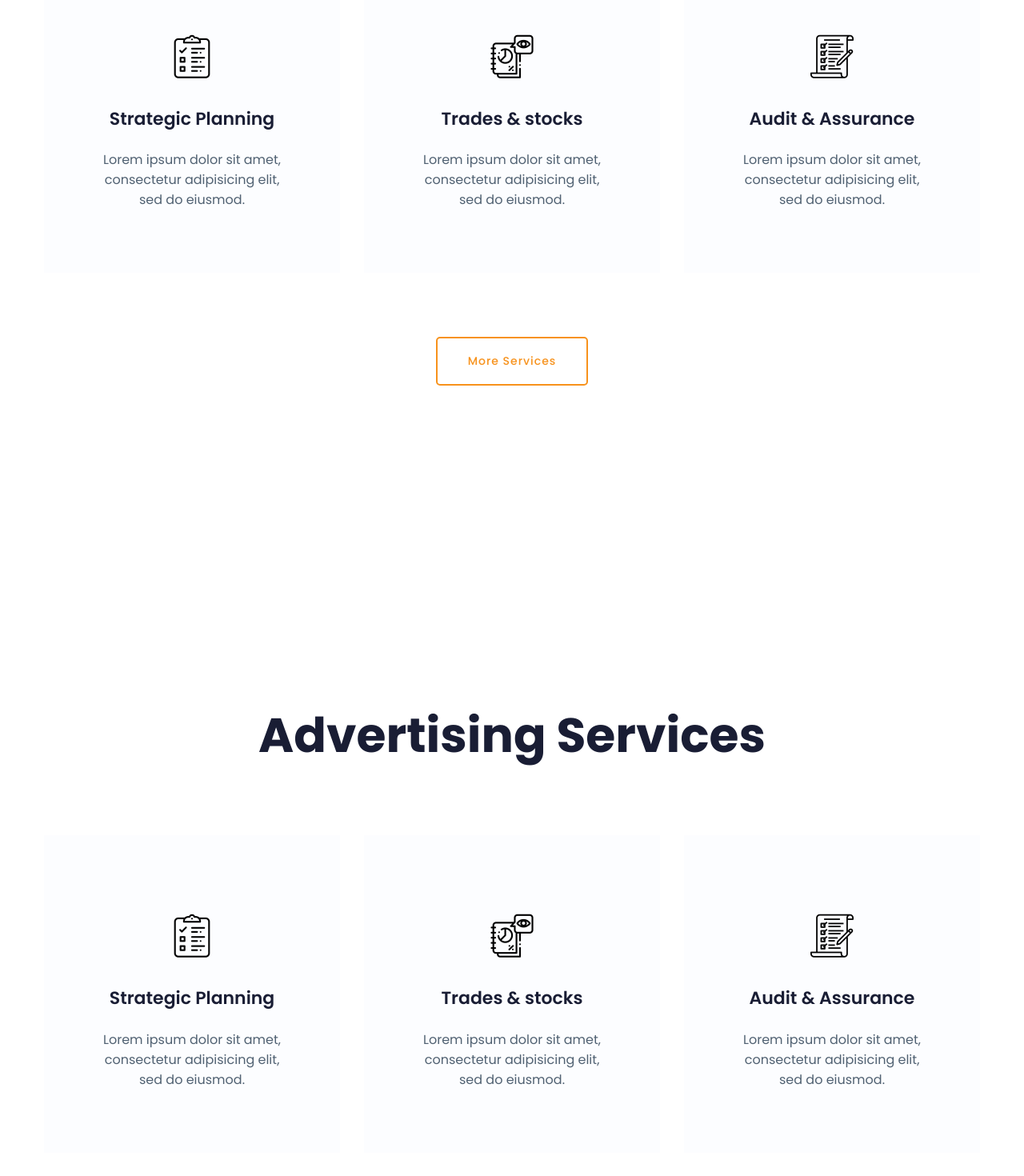
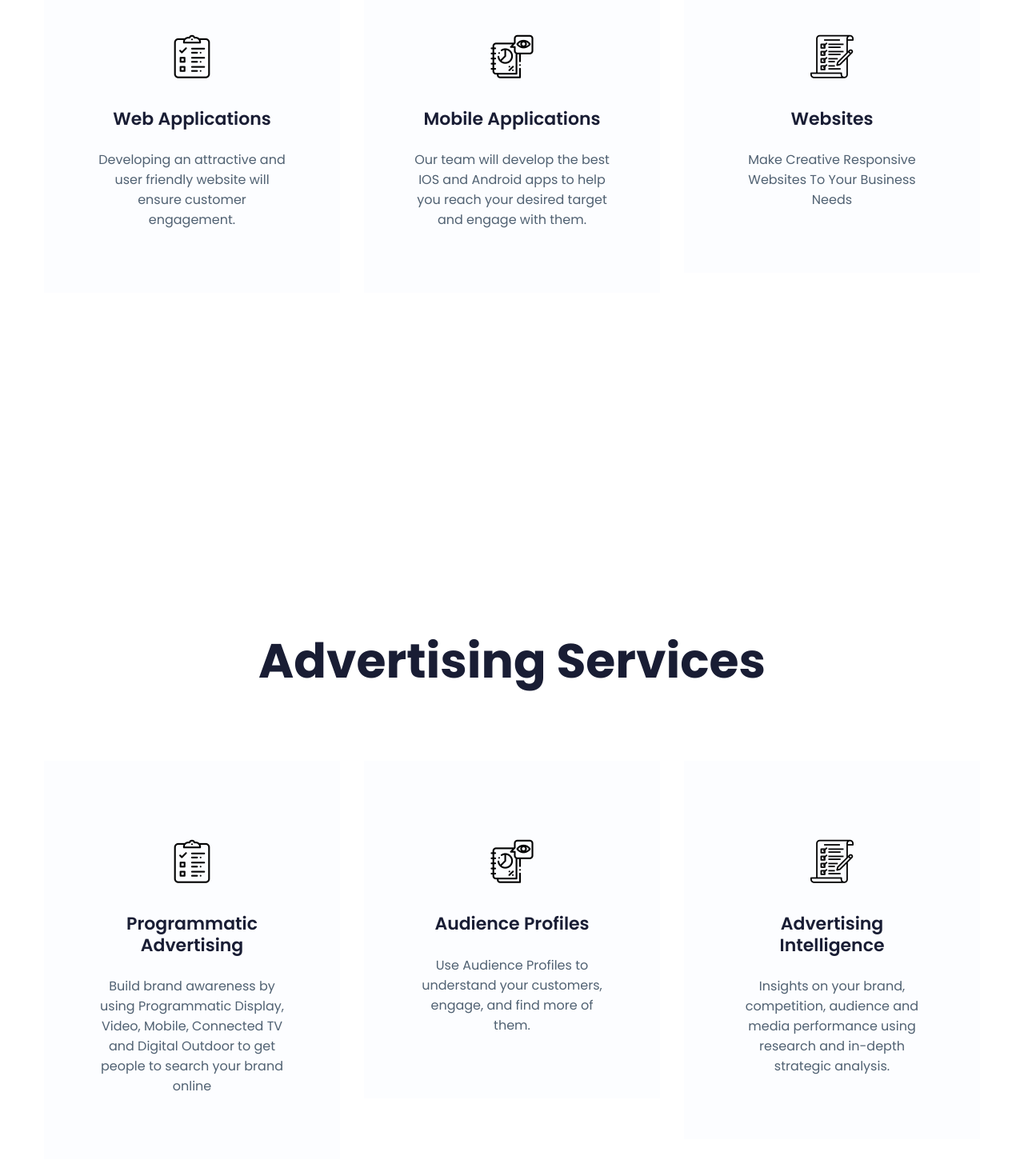
Before and after one commit to AmrMossad93/EMD4IT-Official-Website, an Angular app: page /services in a window 1280 px wide. Shown: the part 820-2290 px from the top of the page at 80% size. Built offline with nearby package versions, Linux system fonts and the light colour scheme.

Commit message:
Services Page

```diff
--- a/src/app/Pages/home-page/home-page.component.html
+++ b/src/app/Pages/home-page/home-page.component.html
@@ -255,7 +255,7 @@
 
       </div>
       <div class="col-xl-4 col-lg-4 col-md-6">
-        <app-project-card [route]="'projects'" [fragment]="'UpStricke'" [tittle]="'Official Website For Making Analysis'"
+        <app-project-card [route]="'projects'" [fragment]="'UpStricke'" [tittle]="'UpStricke'"
                           date="'Nov 30, 2020'"
                           [category]="'Software Development'"
                           [imgName]="'assets/Tools/img/projects/UpStricke Official Website.png'"></app-project-card>
@@ -263,7 +263,7 @@
       <div class="col-xl-4 col-lg-4 col-md-6">
         <app-project-card [route]="'projects'" [fragment]="'safari'" [tittle]="'Desert Safari Egypt'"
                           date="'Nov 30, 2020'"
-                          [category]="'Safari'"
+                          [category]="'Software Development'"
                           [imgName]="'assets/Tools/img/projects/Desert Safari Egypt .png'"></app-project-card>
       </div>
     </div>
--- a/src/app/Pages/services-page/services-page.component.html
+++ b/src/app/Pages/services-page/services-page.component.html
@@ -33,8 +33,8 @@
             <span class="flaticon-checklist"></span>
           </div>
           <div class="services-caption">
-            <h4>Strategic Planning</h4>
-            <p>Lorem ipsum dolor sit amet, consectetur adipisicing elit, sed do eiusmod.</p>
+            <h4>Web Applications</h4>
+            <p>Developing an attractive and user friendly website will ensure customer engagement.</p>
           </div>
         </div>
       </div>
@@ -44,8 +44,9 @@
             <span class="flaticon-audit"></span>
           </div>
           <div class="services-caption">
-            <h4>Trades & stocks</h4>
-            <p>Lorem ipsum dolor sit amet, consectetur adipisicing elit, sed do eiusmod.</p>
+            <h4>Mobile Applications</h4>
+            <p> Our team will develop the best IOS and Android apps to help you reach
+              your desired target and engage with them.</p>
           </div>
         </div>
       </div>
@@ -55,16 +56,10 @@
             <span class="flaticon-checklist-1"></span>
           </div>
           <div class="services-caption">
-            <h4>Audit & Assurance</h4>
-            <p>Lorem ipsum dolor sit amet, consectetur adipisicing elit, sed do eiusmod.</p>
+            <h4>Websites</h4>
+            <p>Make Creative Responsive Websites To Your Business Needs</p>
           </div>
         </div>
-      </div>
-    </div>
-    <!-- button -->
-    <div class="row justify-content-center">
-      <div class="room-btn pt-50">
-        <a href="services.html" class="border-btn">More Services</a>
       </div>
     </div>
   </div>
@@ -89,8 +84,9 @@
             <span class="flaticon-checklist"></span>
           </div>
           <div class="services-caption">
-            <h4>Strategic Planning</h4>
-            <p>Lorem ipsum dolor sit amet, consectetur adipisicing elit, sed do eiusmod.</p>
+            <h4>Programmatic Advertising</h4>
+            <p>Build brand awareness by using Programmatic Display, Video, Mobile, Connected TV and Digital Outdoor to
+              get people to search your brand online</p>
           </div>
         </div>
       </div>
@@ -100,8 +96,8 @@
             <span class="flaticon-audit"></span>
           </div>
           <div class="services-caption">
-            <h4>Trades & stocks</h4>
-            <p>Lorem ipsum dolor sit amet, consectetur adipisicing elit, sed do eiusmod.</p>
+            <h4>Audience Profiles</h4>
+            <p>Use Audience Profiles to understand your customers, engage, and find more of them.</p>
           </div>
         </div>
       </div>
@@ -111,16 +107,11 @@
             <span class="flaticon-checklist-1"></span>
           </div>
           <div class="services-caption">
-            <h4>Audit & Assurance</h4>
-            <p>Lorem ipsum dolor sit amet, consectetur adipisicing elit, sed do eiusmod.</p>
+            <h4>Advertising Intelligence</h4>
+            <p>Insights on your brand, competition, audience and media performance using research and in-depth strategic
+              analysis.</p>
           </div>
         </div>
-      </div>
-    </div>
-    <!-- button -->
-    <div class="row justify-content-center">
-      <div class="room-btn pt-50">
-        <a href="services.html" class="border-btn">More Services</a>
       </div>
     </div>
   </div>
@@ -145,19 +136,21 @@
             <span class="flaticon-checklist"></span>
           </div>
           <div class="services-caption">
-            <h4>Strategic Planning</h4>
-            <p>Lorem ipsum dolor sit amet, consectetur adipisicing elit, sed do eiusmod.</p>
+            <h4>Marketing Strategy</h4>
+            <p>Bespoke profiles of your audience created by overlaying rich behavioural data from our Data Management
+              Platform.</p>
           </div>
         </div>
       </div>
       <div class="col-xl-4 col-lg-4 col-md-6">
-        <div class="single-services text-center mb-30">
+        <div class="single-services text-center">
           <div class="services-icon">
             <span class="flaticon-audit"></span>
           </div>
           <div class="services-caption">
-            <h4>Trades & stocks</h4>
-            <p>Lorem ipsum dolor sit amet, consectetur adipisicing elit, sed do eiusmod.</p>
+            <h4>Digital Marketing </h4>
+            <p>Social media marketing across all channels (Facebook, Instagram, twitter, Snapchat, & Pinterest). Search
+              engine marketing (Google & Bing)</p>
           </div>
         </div>
       </div>
@@ -167,72 +160,12 @@
             <span class="flaticon-checklist-1"></span>
           </div>
           <div class="services-caption">
-            <h4>Audit & Assurance</h4>
-            <p>Lorem ipsum dolor sit amet, consectetur adipisicing elit, sed do eiusmod.</p>
-          </div>
-        </div>
-      </div>
-    </div>
-    <!-- button -->
-    <div class="row justify-content-center">
-      <div class="room-btn pt-50">
-        <a href="services.html" class="border-btn">More Services</a>
-      </div>
-    </div>
-  </div>
-</div>
-<!-- Marketing services Area End-->
-
-
-<!-- Recent Area Start -->
-<div class="recent-area section-paddingt2">
-  <div class="container">
-    <!-- section tittle -->
-    <div class="row">
-      <div class="col-lg-12">
-        <div class="section-tittle text-center">
-          <h2>Our Recent News</h2>
-        </div>
-      </div>
-    </div>
-    <div class="row">
-      <div class="col-xl-4 col-lg-4 col-md-6">
-        <div class="single-recent-cap mb-30">
-          <div class="recent-img">
-            <img src="assets/Tools/img/recent/rcent_1.png" alt="">
-          </div>
-          <div class="recent-cap">
-            <span>Business planing</span>
-            <h4><a href="#">Amazing Places To Visit In Summer</a></h4>
-            <p>Nov 30, 2020</p>
-          </div>
-        </div>
-      </div>
-      <div class="col-xl-4 col-lg-4 col-md-6">
-        <div class="single-recent-cap mb-30">
-          <div class="recent-img">
-            <img src="assets/Tools/img/recent/rcent_2.png" alt="">
-          </div>
-          <div class="recent-cap">
-            <span>Audit</span>
-            <h4><a href="#">Construction industry as their over draft</a></h4>
-            <p>Nov 30, 2020</p>
-          </div>
-        </div>
-      </div>
-      <div class="col-xl-4 col-lg-4 col-md-6">
-        <div class="single-recent-cap mb-30">
-          <div class="recent-img">
-            <img src="assets/Tools/img/recent/rcent_3.png" alt="">
-          </div>
-          <div class="recent-cap">
-            <span>Business planing</span>
-            <h4><a href="#">Construction industry as their over draft</a></h4>
-            <p>Nov 30, 2020</p>
+            <h4>Branding</h4>
+            <p>Understand how ad format, creative execution, advertising channel, view frequency and device.</p>
           </div>
         </div>
       </div>
     </div>
   </div>
 </div>
-<!-- Recent Area End-->
+<!-- Marketing services Area End-->
```
